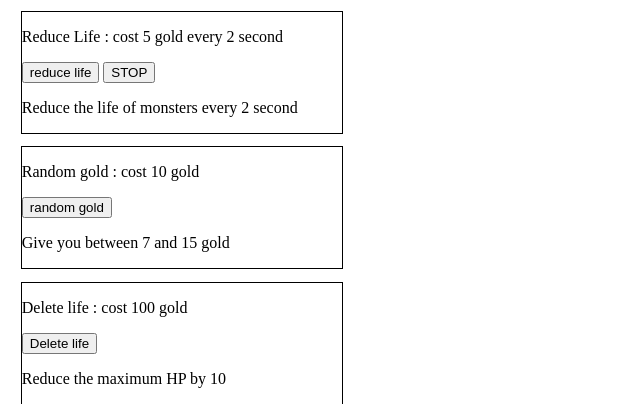
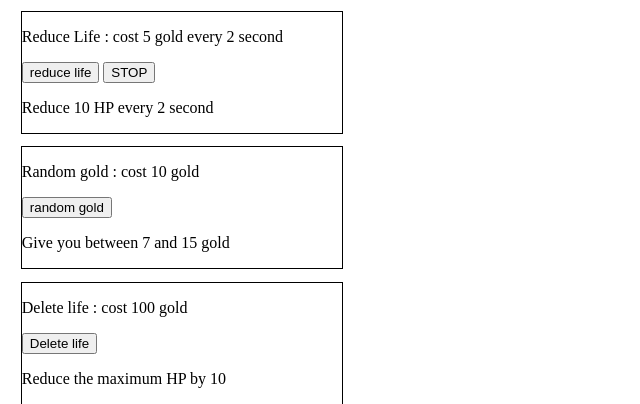
Before and after one commit to SacleuxBenoit/clicker-game, a PHP site: page /game/clicker.php in a window 1280 px wide. Shown: the part 664-1068 px from the top of the page, without its empty margins (0-640 px from the left). Run offline with PHP 8.4, Linux system fonts and the light colour scheme.

Commit message:
:memo: hotfix : display the good value for the function reduceLife()

```diff
--- a/game/clicker.php
+++ b/game/clicker.php
@@ -44,7 +44,7 @@
             <p>Reduce Life : cost 5 gold every 2 second</p>
                 <button onclick="startIntReduceLife()"  id="ButtonReduceLife">reduce life</button>
                 <button onclick="clearIntReduceLife()"  id="ButtonClearIntReduceLife">STOP</button>
-                <p id="DescReduceLife"> Reduce the life of monsters every 2 second </p>
+                <p id="DescReduceLife"></p>
         </div>
 
         <div class="parNav">
--- a/javascript/script.js
+++ b/javascript/script.js
@@ -56,6 +56,7 @@ let gold = 1000;
 
 let totalSmallAttack = varSmallAttack + damagePlayer;
 let totalBigAttack = varBigAttack + damagePlayer;
+let varReduceLife = 10;
 
 
 // Display text
@@ -68,6 +69,7 @@ function displayText(){
         goldDisplay.textContent = "Gold : " + gold;
         descSmallAttack.textContent = "Attack damage : " + totalSmallAttack;
         descBigAttack.textContent = "Attack damage : " + totalBigAttack;
+        DescReduceLife.textContent = " Reduce " + varReduceLife + " HP every 2 second "
 }
 
 function displaySmallAttack(){
```
